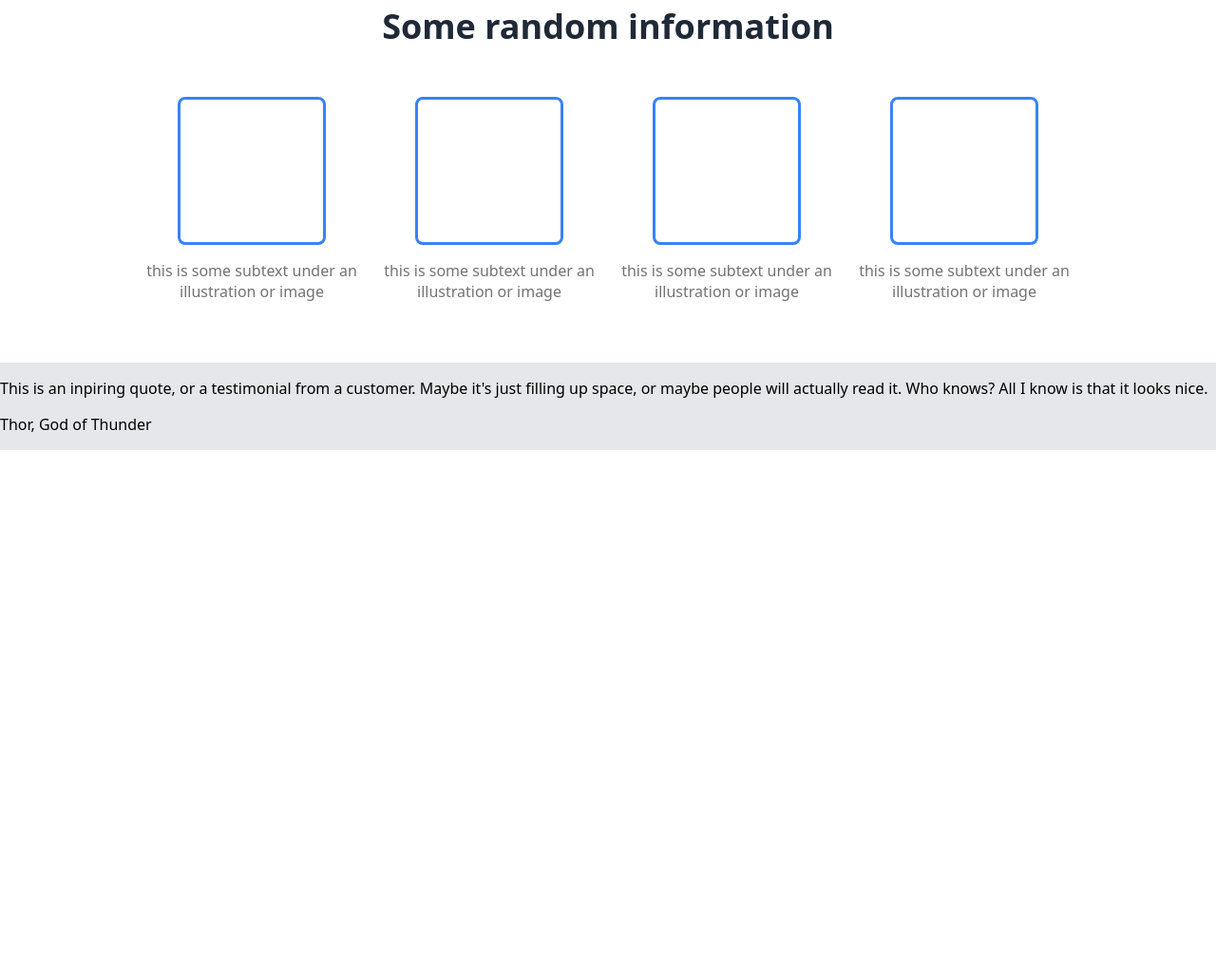
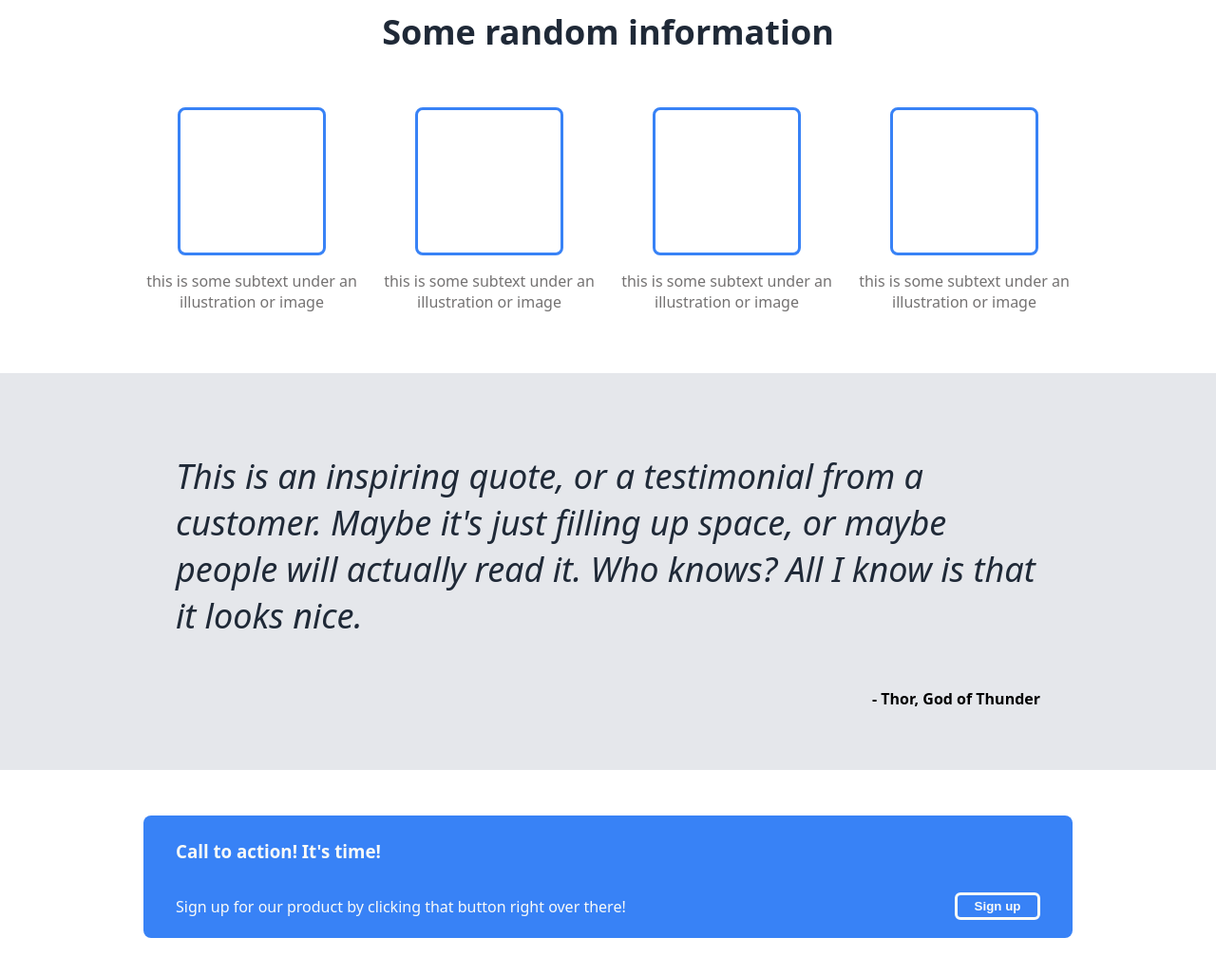
Before and after one commit to roqueandre/landing-page, a plain HTML site: page index.html in a window 1280 px wide. Shown: the part 405-1432 px from the top of the page at 95% size. Before the commit the page ends 879 px from the top, so only its background shows below. Drawn offline with Linux system fonts and the light colour scheme.

Commit message:
Finishing footer styles.

```diff
--- a/index.html
+++ b/index.html
@@ -29,7 +29,7 @@
     </header>
     <main>
         <div class="first-info">
-            <h1>Some random information</h1>
+            <h2>Some random information</h2>
             <div class="card-list">
                 <div class="card">
                     <div class="item"></div>
@@ -50,10 +50,20 @@
             </div>
         </div>
         <div class="second-info">
-            <p class="quote">This is an inpiring quote, or a testimonial from a customer. Maybe it's just filling up space, or maybe people will actually read it. Who knows? All I know is that it looks nice.</p>
-            <p class="person">Thor, God of Thunder</p>
+            <div class="quote-content">
+                <p class="quote">This is an inspiring quote, or a testimonial from a customer. Maybe it's just filling up space, or maybe people will actually read it. Who knows? All I know is that it looks nice.</p>
+                <p class="person">- Thor, God of Thunder</p>
+            </div>
         </div>
     </main>
-    <footer></footer>
+    <footer>
+        <div class="footer-box">
+            <h3 class="footer-title">Call to action! It's time!</h3>
+            <div class="footer-content">
+                <p class="footer-text">Sign up for our product by clicking that button right over there!</p>
+                <button>Sign up</button>
+            </div>
+        </div>
+    </footer>
 </body>
 </html>
--- a/styles.css
+++ b/styles.css
@@ -1,9 +1,9 @@
-
 
 body {
     font-family: system-ui, -apple-system, BlinkMacSystemFont, 'Segoe UI', Roboto, Oxygen, Ubuntu, Cantarell, 'Open Sans', 'Helvetica Neue', sans-serif;
     padding: 0;
     margin: 0;
+    box-sizing: border-box;
 
 }
 
@@ -78,6 +78,7 @@ main {
     display: flex;
     flex-direction: column;
     justify-content: center;
+    margin-bottom: 48px;
 }
 
 .first-info {
@@ -88,7 +89,7 @@ main {
     margin-bottom: 48px;
 }
 
-.first-info h1 {
+.first-info h2 {
     font-size: 36px;
     color: #1f2937;
     font-weight: 900;
@@ -117,6 +118,63 @@ main {
     border-radius: 8px;
 }
 
+
+
 .second-info {
     background-color: #e5e7eb;
+    display: flex;
+    justify-content: center;
+
 }
+
+.quote-content {
+    padding: 48px;
+    display: flex;
+    flex-direction: column;
+    align-content: center;
+    width: 910px;
+
+}
+
+.quote {
+    font-size: 36px;
+    font-weight: 300;
+    color: #1F2937;
+    width: 910px;
+    align-self: center;
+    font-style: italic;
+}
+
+.person {
+    align-self: flex-end;
+    font-weight: bold;
+}
+
+footer {
+    display: flex;
+    justify-content: center;
+    margin-bottom: 48px;
+}
+
+.footer-box {
+    background: #3882F6;
+    display: flex;
+    flex-direction: column;
+    width: 910px;
+    padding: 6px 34px;
+    color: #F9faf8;
+    border-radius: 8px;
+}
+
+.footer-content {
+    display: flex;
+}
+
+.footer-text {
+    flex-grow: 2;
+}
+
+.footer-content button {
+    border: solid #F9faf8;
+    align-self: center;
+}
```
